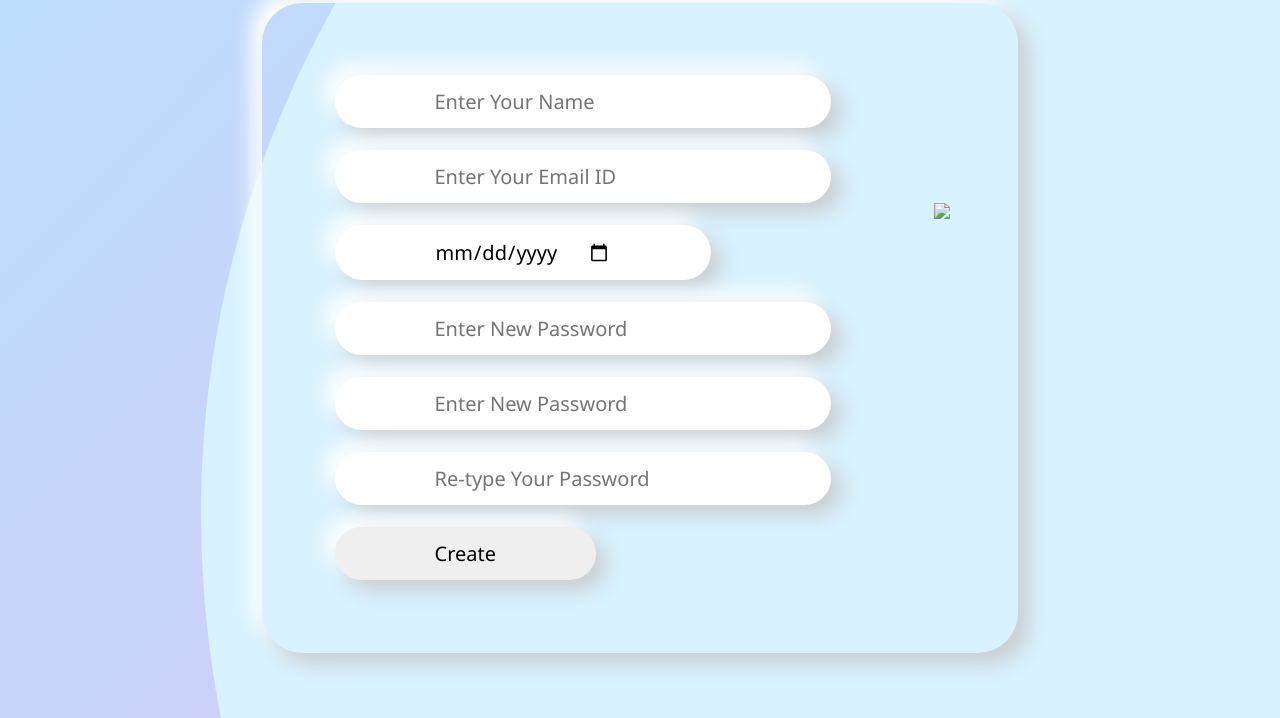
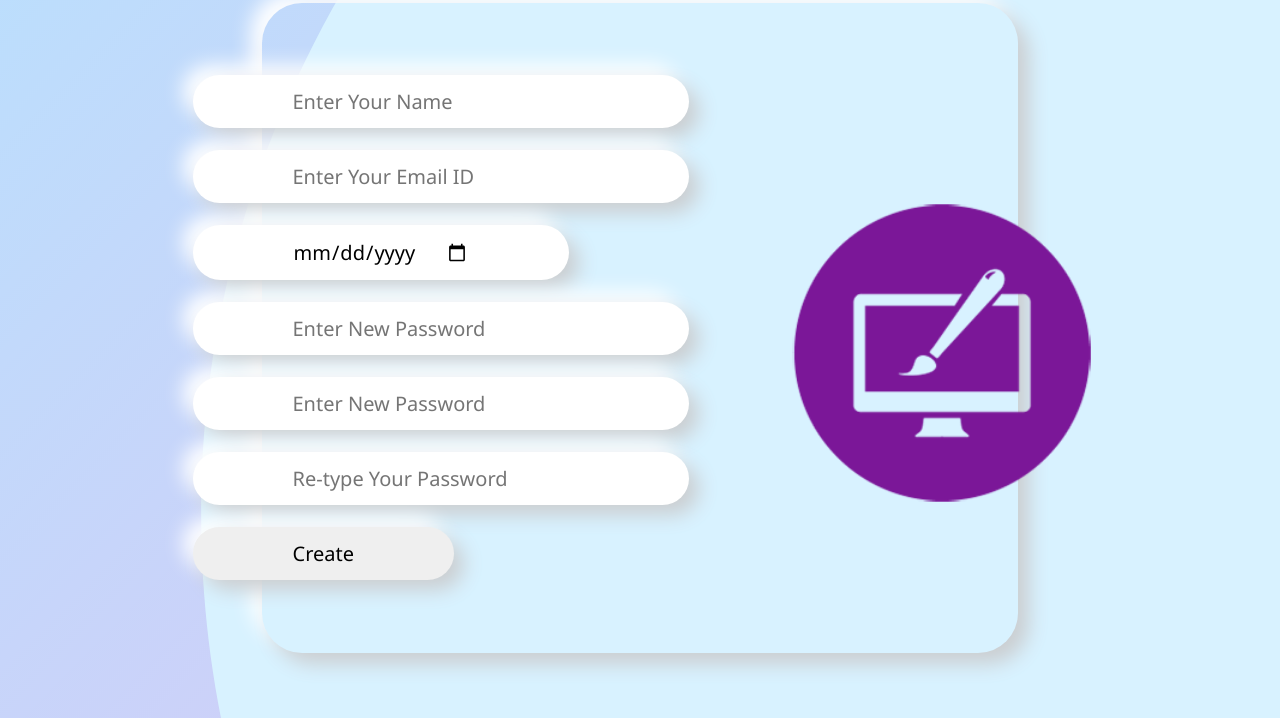
Before and after one commit to AashifAmeer/HTML, a plain HTML site: page signup.html in a window 1280 px wide. Shown: the part 92-810 px from the top of the page. Drawn offline with Linux system fonts and the light colour scheme; the site is published under a folder, as on GitHub Pages, so addresses that start at the root find nothing; a web font is replaced by a local one.

Commit message:
Update signup.html

```diff
--- a/signup.html
+++ b/signup.html
@@ -38,7 +38,7 @@
                         </tr>
                     </table>
                 </form>
-                <img src="/Portfolio/service3.png" id="computer">
+                <img src="Portfolio/service3.png" id="computer">
             </div>
 
         </section>
```
